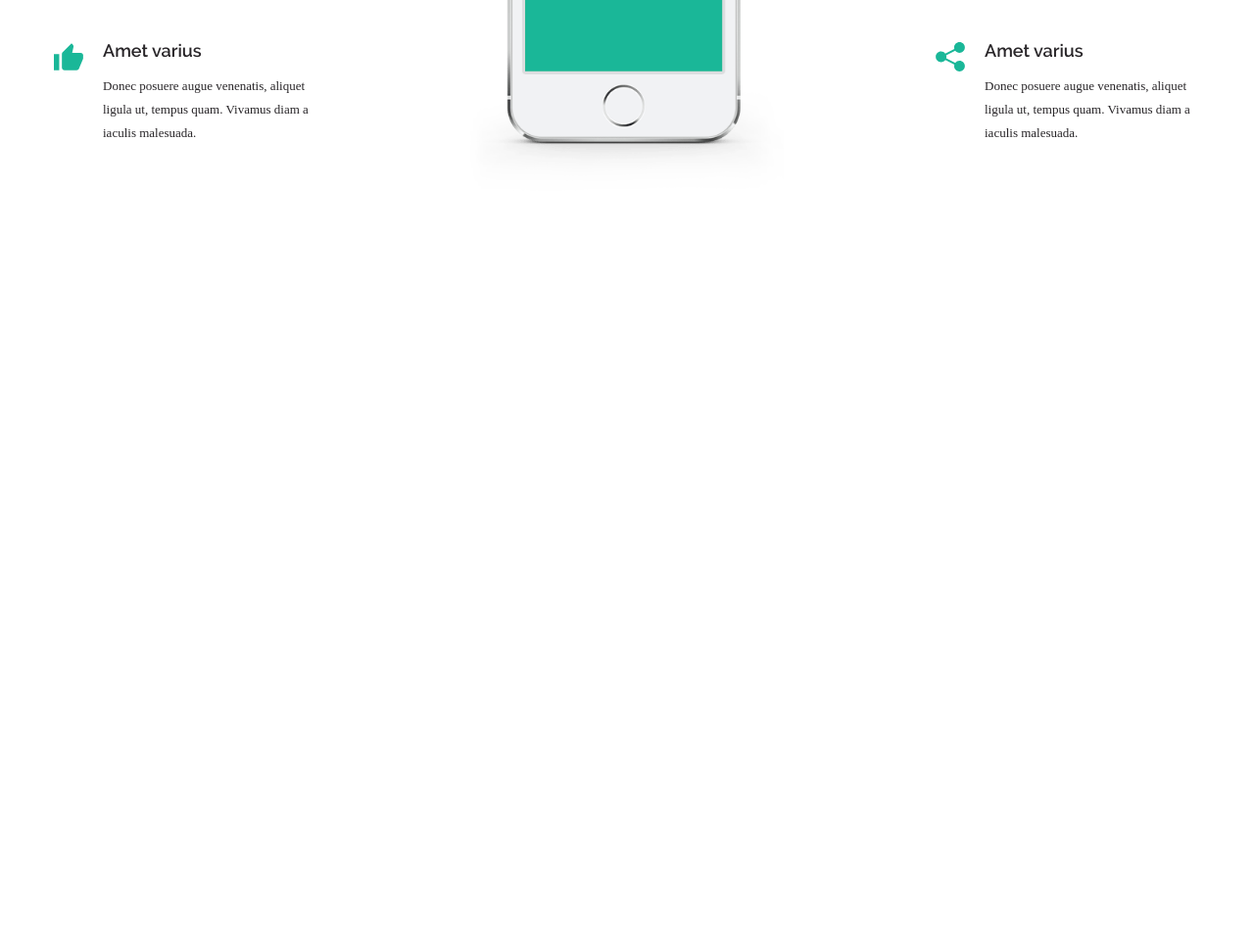
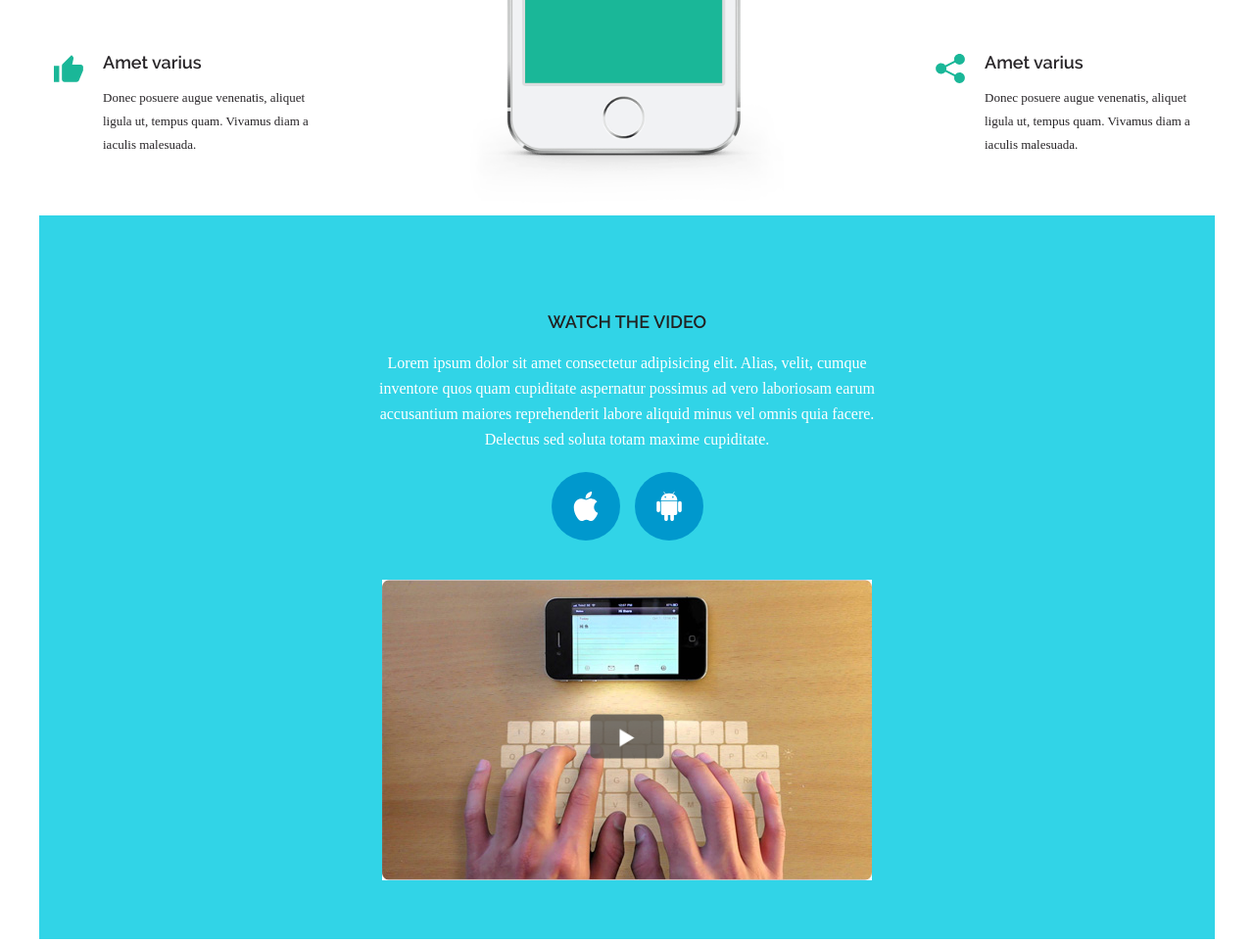
Before and after one commit to SergiiPodlishchuk/project, a website: page gulp-start/src/index.html in a window 1280 px wide. Shown: the part 1182-2144 px from the top of the page at 98% size. Before the commit the page ends 1482 px from the top, so only its background shows below. Drawn offline with nearby package versions, Linux system fonts and the light colour scheme; files that its build step writes are made by us from their sources.

Commit message:
watch video

```diff
--- a/gulp-start/src/index.html
+++ b/gulp-start/src/index.html
@@ -57,10 +57,10 @@
       </div>
     </section>
     <div class="screen_1">
-      <img src="images/screen_1.png" alt="smartphon_small">
+      <img srcset="images/screen_1.png 260w, images/screen_1@2x.png 520w" sizes="260px" alt="smartphon_small">
     </div>
     <div class="screen_2">
-      <img src="images/screen_2.png" alt="smartphon_big">
+      <img srcset="images/screen_2.png 285w, images/screen_2@2x.png 570w" sizes="285px" alt="smartphon_big">
     </div>
   </div>
   <section class="key-features">
@@ -102,12 +102,13 @@
         </li>
       </ul>
       <div class="screen_3">
-        <img src="images/screen_3.png" alt="smartphon_big_big">
+        <img srcset="images/screen_3.png 320w, images/screen_3@2x.png 640w" sizes="320px" alt="smartphon_big_big">
       </div>
     </div>
   </section>
-  <!-- <section class="watch_video">
+  <section class="watch_video">
     <div class="container">
+      <div class="bgcolor">
         <h2 class="watch_video_title">watch the video</h2>
         <p class="watch_video_about">
           Lorem ipsum dolor sit amet consectetur adipisicing elit. Alias, velit, cumque inventore quos quam cupiditate
@@ -117,16 +118,19 @@
         </p>
         <ul class="button_about">
           <li class="button_about_item">
-          <svg>
-
-          </svg>
+            <img src="images/icons/icon-apple.svg" width="30" height="35" alt="apple">
           </li>
           <li class="button_about_item">
-          <svg>
-
-          </svg>
+            <img src="images/icons/icon-android.svg" width="30" height="35" alt="android">
           </li>
         </ul>
+        <div class="image_video">
+          <img class="pictures_video" src="images/img.jpg" height="220" alt="picture_video">
+          <div class="bgbutton">
+            <img class="button_play" src="images/background_button_play.png" width="15" height="20" alt="button_play">
+          </div>
+        </div>
+      </div>
     </div>
   </section>
   <section class="our_team">
@@ -241,7 +245,7 @@
       <p class="email">goiteens@gmail.com</p>
       <p class="end_of_page">&#169; 2019 Goiteens Template. All Right Reserved</p>
     </div>
-  </footer> -->
+  </footer>
 </body>
 
 </html>
--- a/gulp-start/src/mystyle.css
+++ b/gulp-start/src/mystyle.css
@@ -154,7 +154,7 @@ img {
   color: #282528;
 }
 
-.Introducing-Mobileapp_title {
+.introducing-mobileapp_title {
   margin: 0;
   padding: 0;
   font-size: 25px;
@@ -168,7 +168,7 @@ img {
 
 }
 
-.Introducing-Mobileapp_about {
+.introducing-mobileapp_about {
   margin: 0;
   padding: 0;
   width: 200px;
@@ -181,7 +181,7 @@ img {
   margin-bottom: 30px;
 }
 
-.Introducing-Mobileapp_list {
+.introducing-mobileapp_list {
   margin: 0;
   padding: 0;
   list-style: none;
@@ -189,7 +189,7 @@ img {
   margin-bottom: 30px;
 }
 
-.Introducing-Mobileapp_list_item {
+.introducing-mobileapp_list_item {
   margin: 0;
   padding: 0;
   font-size: 12px;
@@ -199,14 +199,14 @@ img {
   text-align: left;
 }
 
-.Introducing-Mobileapp_list_item::before {
+.introducing-mobileapp_list_item::before {
   padding-right: 10px;
   width: 20px;
   content: "\003E";
 
 }
 
-.Introducing-Mobileapp_list_item:hover::before {
+.introducing-mobileapp_list_item:hover::before {
   color: black;
   padding-right: 10px;
   width: 20px;
@@ -274,6 +274,8 @@ img {
 /* KEY FEATURES */
 .key-features {
   position: relative;
+  margin-bottom: 60px;
+
 }
 
 .key-features_title {
@@ -404,6 +406,86 @@ img {
   text-align: left;
 }
 
+/* watch video */
+.bgcolor {
+  background-color: rgb(49, 212, 231);
+}
+
+.watch_video_title {
+  margin: 0;
+  padding: 0;
+  padding-top: 100px;
+  text-align: center;
+  font-size: 18px;
+  font-family: "Raleway";
+  color: rgb(34, 34, 34);
+  font-weight: bold;
+  text-transform: uppercase;
+  line-height: 1;
+  margin-bottom: 20px;
+}
+
+.watch_video_about {
+  margin: 0 auto;
+  padding: 0;
+  font-size: 16px;
+  font-family: "OpenSans";
+  color: rgb(255, 255, 255);
+  line-height: 1.625;
+  text-align: center;
+  margin-bottom: 20px;
+  width: 550px;
+}
+
+.button_about {
+  margin: 0 auto;
+  padding: 0;
+  list-style: none;
+  text-align: center;
+  display: flex;
+  justify-content: space-between;
+  width: 155px;
+  margin-bottom: 40px;
+
+}
+
+.button_about_item {
+  width: 70px;
+  height: 70px;
+  background-color: #0098cd;
+  border-radius: 50%;
+  display: flex;
+  justify-content: center;
+  align-items: center;
+}
+
+.image_video {
+  position: relative;
+}
+
+.pictures_video {
+  margin: 0 auto;
+  padding-bottom: 60px;
+}
+
+.bgbutton {
+  width: 75px;
+  height: 45px;
+  background-color: rgba(84, 81, 76, 0.8);
+  border-radius: 5px;
+  position: absolute;
+  top: 160px;
+  left: 50%;
+  transform: translate(-50%, -50%);
+
+}
+
+.button_play {
+  margin: 0 auto;
+  padding-top: 15px;
+}
+
+
 @media (max-width: 320px) {
 
   .screen_1,
@@ -500,3 +582,5 @@ img {
     align-content: space-between;
   }
 }
+
+@media
```
Also changed, not shown: gulp-start/src/Новый текстовый документ.txt (+37 -0 lines), gulp-start/src/images/background_button_play.png (added), gulp-start/src/images/img.jpg (added), gulp-start/src/images/img@2x.jpg (added), gulp-start/src/images/screen_1@2x.png (added), gulp-start/src/images/screen_2@2x.png (added), gulp-start/src/images/screen_3@2x.png (added). Lines whose indentation alone changed are shown as unchanged.
